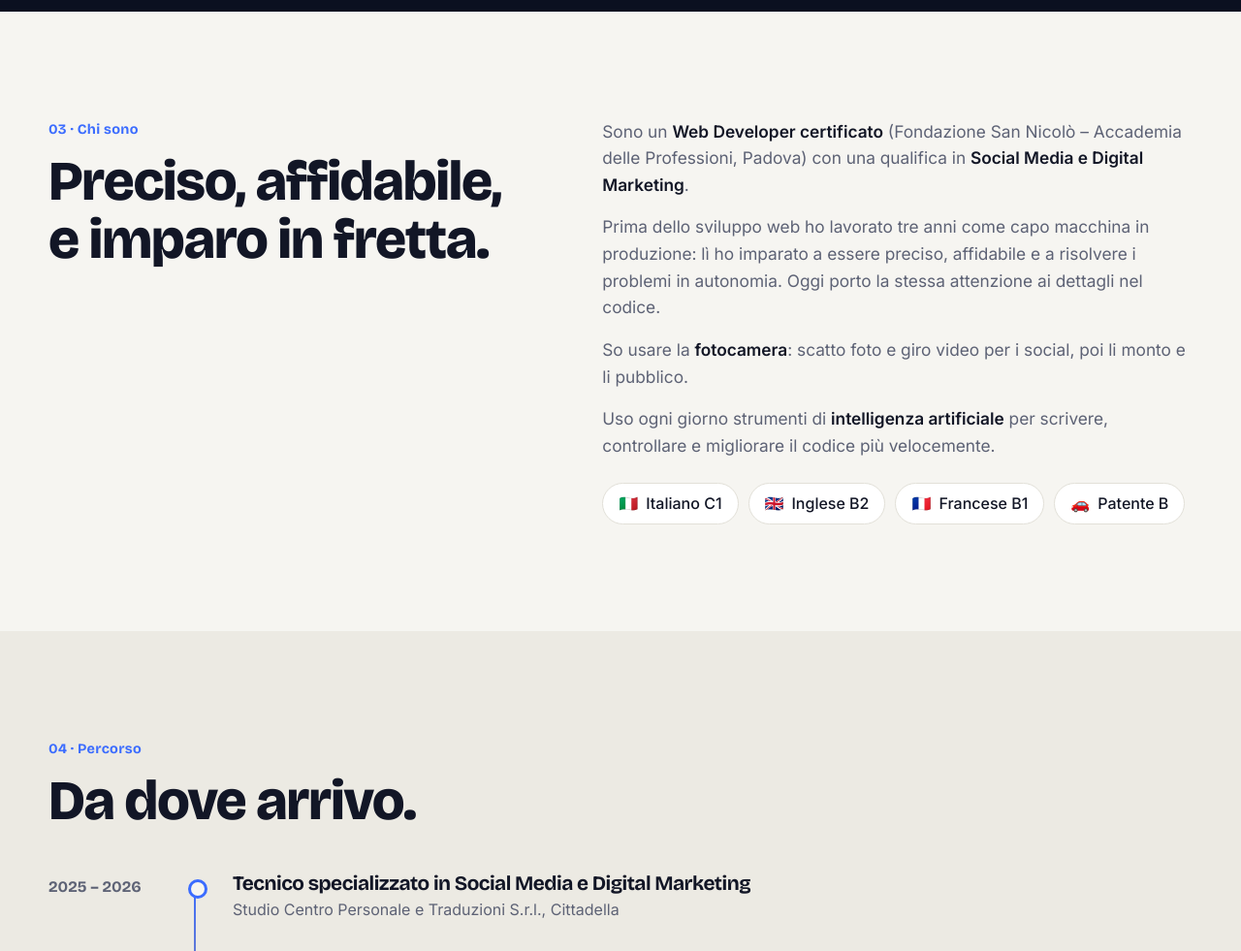
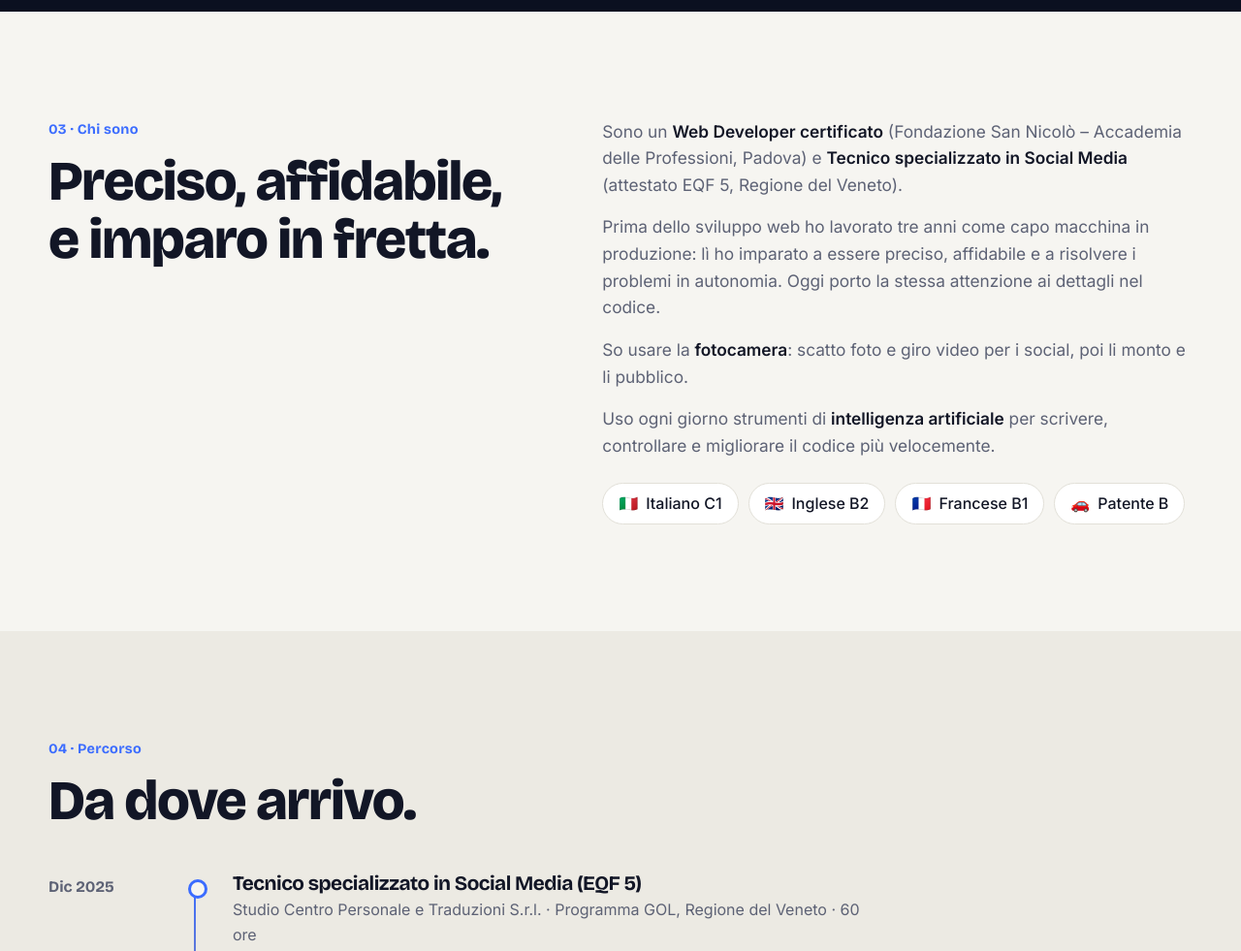
Before and after one commit to ayoubbalhouh/ayoubbalhouh.github.io, a plain HTML site: page index.html in a window 1280 px wide. Shown: the part 4780-5761 px from the top of the page at 97% size. Drawn offline with nearby package versions, Linux system fonts and the light colour scheme.

Commit message:
Formazione social: dati corretti dall'attestato (EQF 5, dic 2025)
Co-Authored-By: Claude Opus 5.5 <noreply@anthropic.com>
Claude-Session: https://claude.ai/code/session_01TEwMP5pCrNteArDKsZpN6x

```diff
--- a/index.html
+++ b/index.html
@@ -295,7 +295,7 @@
         <h2>Preciso, affidabile, e imparo in fretta.</h2>
       </div>
       <div class="about-text">
-        <p>Sono un <strong>Web Developer certificato</strong> (Fondazione San Nicolò – Accademia delle Professioni, Padova) con una qualifica in <strong>Social Media e Digital Marketing</strong>.</p>
+        <p>Sono un <strong>Web Developer certificato</strong> (Fondazione San Nicolò – Accademia delle Professioni, Padova) e <strong>Tecnico specializzato in Social Media</strong> (attestato EQF 5, Regione del Veneto).</p>
         <p>Prima dello sviluppo web ho lavorato tre anni come capo macchina in produzione: lì ho imparato a essere preciso, affidabile e a risolvere i problemi in autonomia. Oggi porto la stessa attenzione ai dettagli nel codice.</p>
         <p>So usare la <strong>fotocamera</strong>: scatto foto e giro video per i social, poi li monto e li pubblico.</p>
         <p>Uso ogni giorno strumenti di <strong>intelligenza artificiale</strong> per scrivere, controllare e migliorare il codice più velocemente.</p>
@@ -317,7 +317,7 @@
         <h2>Da dove arrivo.</h2>
       </div>
       <ol class="timeline">
-        <li><span class="when">2025 – 2026</span><div><h3>Tecnico specializzato in Social Media e Digital Marketing</h3><p>Studio Centro Personale e Traduzioni S.r.l., Cittadella</p></div></li>
+        <li><span class="when">Dic 2025</span><div><h3>Tecnico specializzato in Social Media (EQF 5)</h3><p>Studio Centro Personale e Traduzioni S.r.l. · Programma GOL, Regione del Veneto · 60 ore</p></div></li>
         <li><span class="when">2024 – 2025</span><div><h3>Web Developer – Certificazione di competenze professionali</h3><p>Fondazione San Nicolò – Accademia delle Professioni, Padova</p></div></li>
         <li><span class="when">2022 – 2025</span><div><h3>Capo macchina di produzione</h3><p>Azienda di produzione materie plastiche, Veneto</p></div></li>
         <li><span class="when">2021 – 2022</span><div><h3>Ingegneria Civile</h3><p>Università degli Studi di Padova</p></div></li>
```
